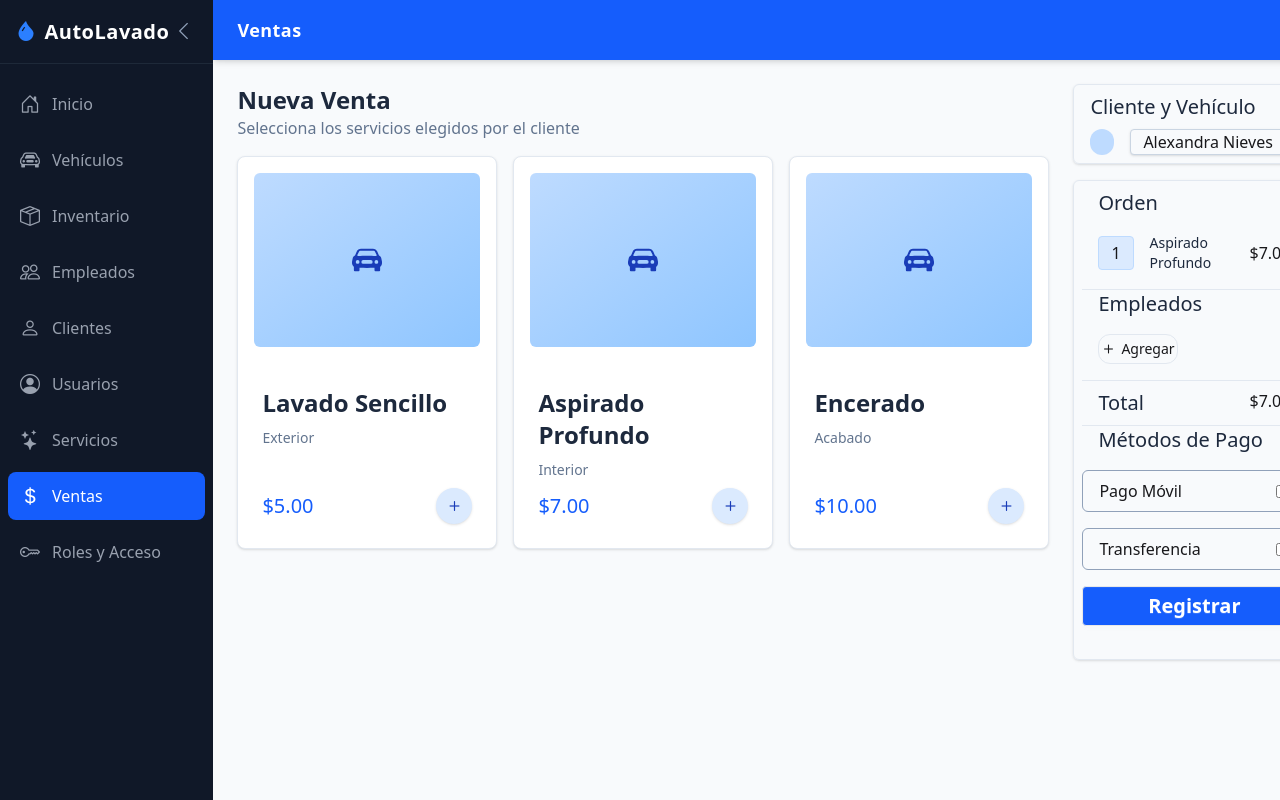
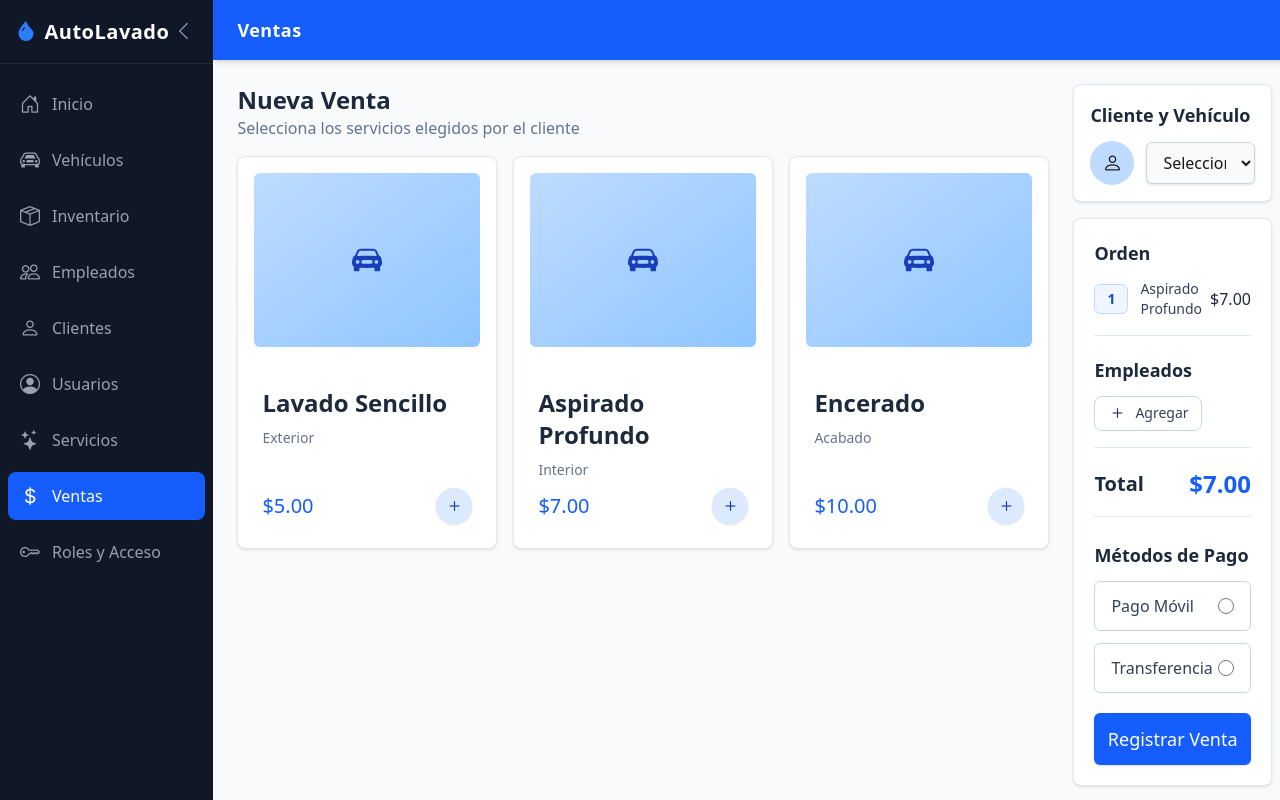
Before and after one commit to thewolf160/AquaGlossPro-Frontend, a React (Vite) app: page /sales in a window 1280 px wide. Built offline with nearby package versions, Linux system fonts and the light colour scheme.

Commit message:
pequeños cambios ventas

```diff
--- a/src/App.tsx
+++ b/src/App.tsx
@@ -30,7 +30,7 @@ export default function App() {
           }
         />
         <Route path="/" element={<DashboardLayout />}>
-          <Route index element={<Navigate to="/home" replace />} />
+          <Route index element={<Navigate to="/login" replace />} />
 
           <Route path="home" element={<Home />} />
           <Route path="employees" element={<Employees />} />
--- a/src/pages/Login.tsx
+++ b/src/pages/Login.tsx
@@ -1,4 +1,5 @@
 import React, { useState } from "react";
+import { Link } from "react-router-dom";
 
 interface formState {
   form: {
@@ -54,7 +55,7 @@ function Login() {
 
   return (
     <>
-      <div className="flex min-h-screen justify-center items-center bg-slate-800 p-4">
+      <div className="flex min-h-screen justify-center items-center bg-slate-50 p-4">
         <div className="relative w-full max-w-sm sm:max-w-md bg-slate-900 shadow-2xl border border-slate-800 rounded-xl p-6 pt-16 sm:pt-12">
           <div className="absolute -top-10 sm:-top-12 left-1/2 -translate-x-1/2 rounded-full bg-slate-50 w-20 h-20 sm:w-24 sm:h-24 border-4 border-slate-900 flex items-center justify-center shadow-2xl">
             <svg
@@ -174,9 +175,9 @@ function Login() {
                 </span>
               )}
             </div>
-            <button className="btn w-full border border-transparent text-white font-bold text-md sm:text-lg bg-sky-600 hover:bg-sky-700 cursor-pointer rounded-md p-6 mt-1 transition-colors shadow-lg shadow-sky-900/20">
+            <Link to="/home" className="btn w-full border border-transparent text-white font-bold text-md sm:text-lg bg-sky-600 hover:bg-sky-700 cursor-pointer rounded-md p-6 mt-1 transition-colors shadow-lg shadow-sky-900/20">
               Acceder
-            </button>
+            </Link>
           </form>
         </div>
       </div>
--- a/src/pages/Sales.tsx
+++ b/src/pages/Sales.tsx
@@ -17,64 +17,90 @@ function Sales() {
             <Card title="Encerado" text="Acabado" price="$10.00" />
           </div>
         </section>
-        <section className="w-full flex flex-col gap-4">
-          <div className="border border-slate-200 shadow-sm rounded-md flex flex-col gap-2 p-2">
-            <div>
-              <p className="font-medium text-md text-slate-800 px-2 text-xl">
-                Cliente y Vehículo
-              </p>
-            </div>
-            <div className="flex gap-4 px-2">
-              <div className="p-3 bg-blue-200 rounded-full"></div>
+        <section className="w-full md:w-1/3 flex flex-col gap-4">
+          <div className="border border-slate-200 shadow-sm rounded-lg flex flex-col gap-3 p-4 bg-white">
+            <h2 className="font-semibold text-lg text-slate-800">
+              Cliente y Vehículo
+            </h2>
+            <div className="flex items-center gap-3">
+              <div className="px-3 py-2 bg-blue-200 rounded-full">
+                <i className="bi bi-person text-xl"></i>
+              </div>
               <select
-                name=""
-                id=""
-                className="px-2 border border-slate-300 rounded-sm shadow-sm bg-slate-50 focus:outline-none focus:ring-2 focus:ring-blue-300 transition-all ease-in"
+                name="cliente_id"
+                id="cliente_id"
+                className="w-full px-3 py-2 border border-slate-300 rounded-md shadow-sm bg-slate-50 focus:outline-none focus:ring-2 focus:ring-blue-500 transition-all ease-in cursor-pointer"
+                defaultValue=""
               >
-                <option value="">Alexandra Nieves</option>
+                <option value="" disabled>
+                  Seleccionar cliente...
+                </option>
+                <option value="1">Alexandra Nieves</option>
               </select>
             </div>
           </div>
-          <div className="border border-slate-200 shadow-sm rounded-md p-2 h-120">
-            <div className="flex flex-col gap-4 px-4  border-b border-slate-200">
-              <p className="font-medium text-md text-slate-800 text-xl">
-                Orden
-              </p>
-              <div className="flex gap-2 items-center justify-between mb-4">
-                <div className="flex items-center gap-4">
-                  <p className="bg-blue-100 border border-blue-200 px-3 py-1 rounded-sm">
+
+          <div className="border border-slate-200 shadow-sm rounded-lg p-5 bg-white flex flex-col gap-5">
+            <div className="flex flex-col gap-3 border-b border-slate-200 pb-4">
+              <h2 className="font-semibold text-lg text-slate-800">Orden</h2>
+              <div className="flex gap-2 items-center justify-between">
+                <div className="flex items-center gap-3">
+                  <span className="bg-blue-50 text-blue-700 border border-blue-200 px-3 py-1 rounded-md text-sm font-semibold">
                     1
+                  </span>
+                  <p className="text-sm font-medium text-slate-700">
+                    Aspirado Profundo
                   </p>
-
-                  <p className="text-sm text-slate-800">Aspirado Profundo</p>
                 </div>
-                <p>$7.00</p>
+                <p className="font-medium text-slate-800">$7.00</p>
               </div>
             </div>
-            <div className="flex flex-col gap-4 px-4 border-b border-slate-200">
-              <p className="font-medium text-md text-slate-800 text-xl">
+
+            <div className="flex flex-col gap-3 border-b border-slate-200 pb-4">
+              <h2 className="font-semibold text-lg text-slate-800">
                 Empleados
-              </p>
-              <div className="flex items-center gap-1 border border-slate-200 rounded-xl w-20 mb-4">
-                <i className="bi bi-plus text-lg"></i>
-                <span className="text-sm">Agregar</span>
-              </div>
+              </h2>
+              <button className="flex items-center gap-2 border border-slate-300 hover:bg-slate-50 text-slate-700 w-fit px-3 py-1.5 rounded-lg transition-colors">
+                <i className="bi bi-plus text-xl leading-none"></i>
+                <span className="text-sm font-medium">Agregar</span>
+              </button>
             </div>
-            <div className="flex flex-row justify-between gap-4 px-4 py-2 border-b border-slate-200">
-              <p className="font-medium text-md text-slate-800 text-xl">Total</p>
-              <p>$7.00</p>
+
+            <div className="flex flex-row justify-between items-center border-b border-slate-200 pb-4">
+              <h2 className="font-bold text-xl text-slate-800">Total</h2>
+              <p className="font-bold text-2xl text-blue-600">$7.00</p>
             </div>
-            <div className="flex flex-col gap-4">
-              <p className="font-medium text-md text-slate-800 text-xl px-4">Métodos de Pago</p>
-              <div className="border flex items-center justify-between px-4 py-2 border-slate-400 rounded-md">
-                Pago Móvil
-                <input type="checkbox" name="" id="" />
-              </div>
-              <div className="border flex items-center justify-between px-4 py-2 border-slate-400 rounded-md">
-                Transferencia
-                <input type="checkbox" name="" id="" />
-              </div>
-              <button className="btn bg-blue-600 text-xl text-white">Registrar</button>
+
+            <div className="flex flex-col gap-3 pt-1">
+              <h2 className="font-semibold text-lg text-slate-800">
+                Métodos de Pago
+              </h2>
+
+              <label className="border flex items-center justify-between px-4 py-3 border-slate-300 rounded-md cursor-pointer hover:border-blue-500 hover:bg-slate-50 transition-all">
+                <span className="text-slate-700 font-medium">Pago Móvil</span>
+                <input
+                  type="radio"
+                  name="metodo_pago"
+                  value="pago_movil"
+                  className="w-4 h-4 text-blue-600"
+                />
+              </label>
+
+              <label className="border flex items-center justify-between px-4 py-3 border-slate-300 rounded-md cursor-pointer hover:border-blue-500 hover:bg-slate-50 transition-all">
+                <span className="text-slate-700 font-medium">
+                  Transferencia
+                </span>
+                <input
+                  type="radio"
+                  name="metodo_pago"
+                  value="transferencia"
+                  className="w-4 h-4 text-blue-600"
+                />
+              </label>
+
+              <button className="mt-2 w-full bg-blue-600 hover:bg-blue-700 text-lg font-medium text-white py-3 rounded-md transition-colors shadow-sm">
+                Registrar Venta
+              </button>
             </div>
           </div>
         </section>
--- a/src/pages/Users.tsx
+++ b/src/pages/Users.tsx
@@ -2,7 +2,7 @@ import { useState } from "react";
 import HeaderPortal from "../components/HeaderPortal";
 import HeaderSearch from "../components/HeaderSearch";
 import Table from "../components/Table/Table";
-import Input from "../components/Input";
+import Input from "../components/Modal/Input";
 import Modal from "../components/Modal/Modal";
 
 function Users() {
@@ -104,7 +104,6 @@ function Users() {
     { key: "email", header: "Correo" },
     { key: "phone", header: "Teléfono" },
     { key: "rol", header: "Rol" },
-    { key: "salary", header: "Salario" },
     { key: "actions", header: "Acciones" },
   ];
 
@@ -120,7 +119,7 @@ function Users() {
         />
       </HeaderPortal>
 
-      <section className="flex flex-row gap-4">
+      <section className="grid grid-cols-4 gap-4">
         <div className="bg-white p-4 rounded-xl shadow-sm border border-rose-200  hover:shadow-md transition-shadow flex items-center gap-4">
           <div className="p-3 rounded-full bg-rose-100">
             <svg
@@ -303,7 +302,7 @@ function Users() {
             salary: "",
           });
         }}
-        title="Registro de Nuevo Usuario"
+        title="Editar Usuario"
         actions={
           <div className="flex justify-end gap-3">
             <button
--- a/src/pages/Vehicles.tsx
+++ b/src/pages/Vehicles.tsx
@@ -211,7 +211,7 @@ function Vehicles() {
                 </svg>
               }
             />
-            <p className="text-sm text-slate-500 px-2">¿No encuentras al Cliente? <Link to="" className="text-blue-400 hover:text-blue-500">Crear Nuevo Cliente</Link></p>
+            <p className="text-sm text-slate-500 px-2">¿No encuentras al Cliente? <Link to="/clients" className="text-blue-400 hover:text-blue-500">Crear Nuevo Cliente</Link></p>
           </div>
         </form>
       </Modal>
```
